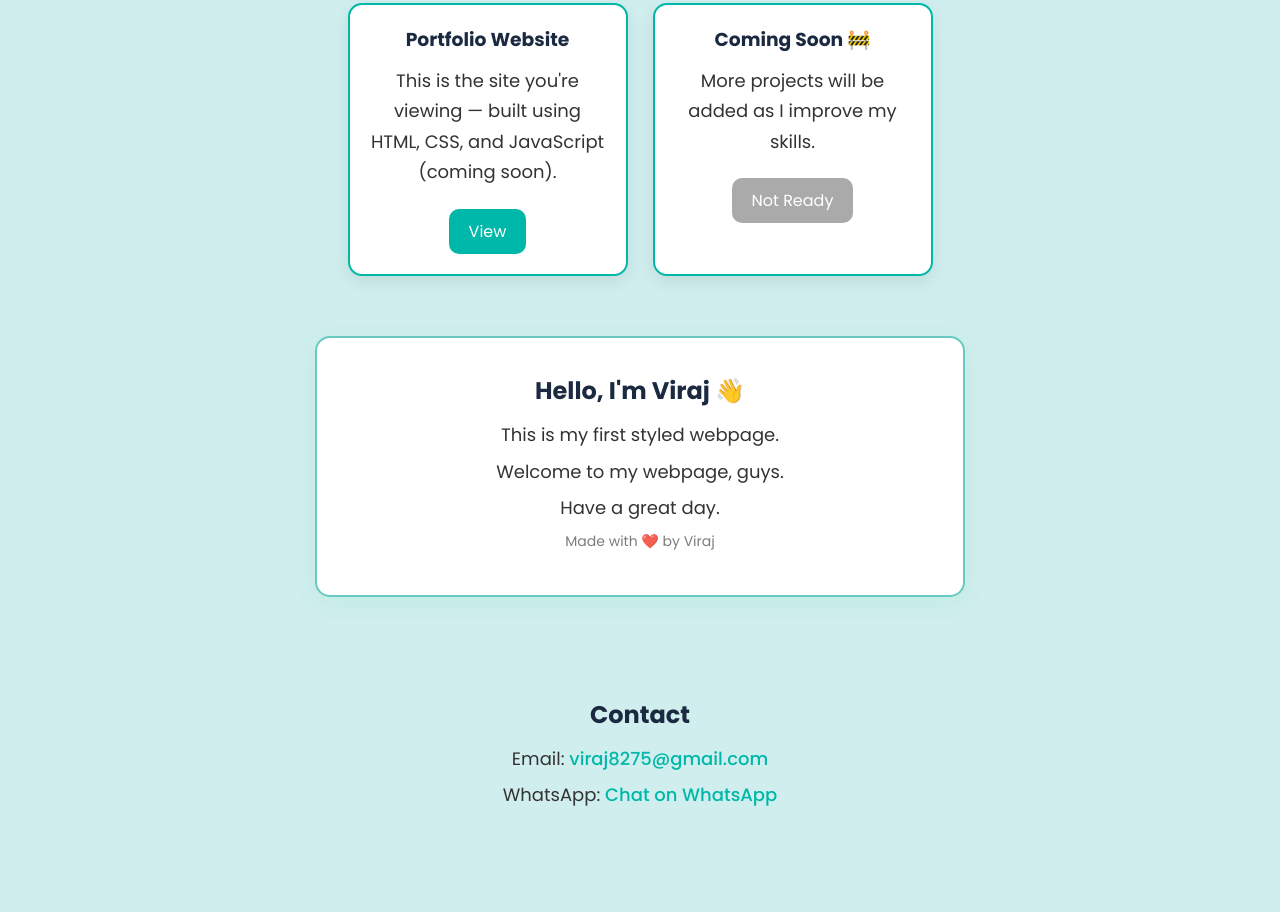
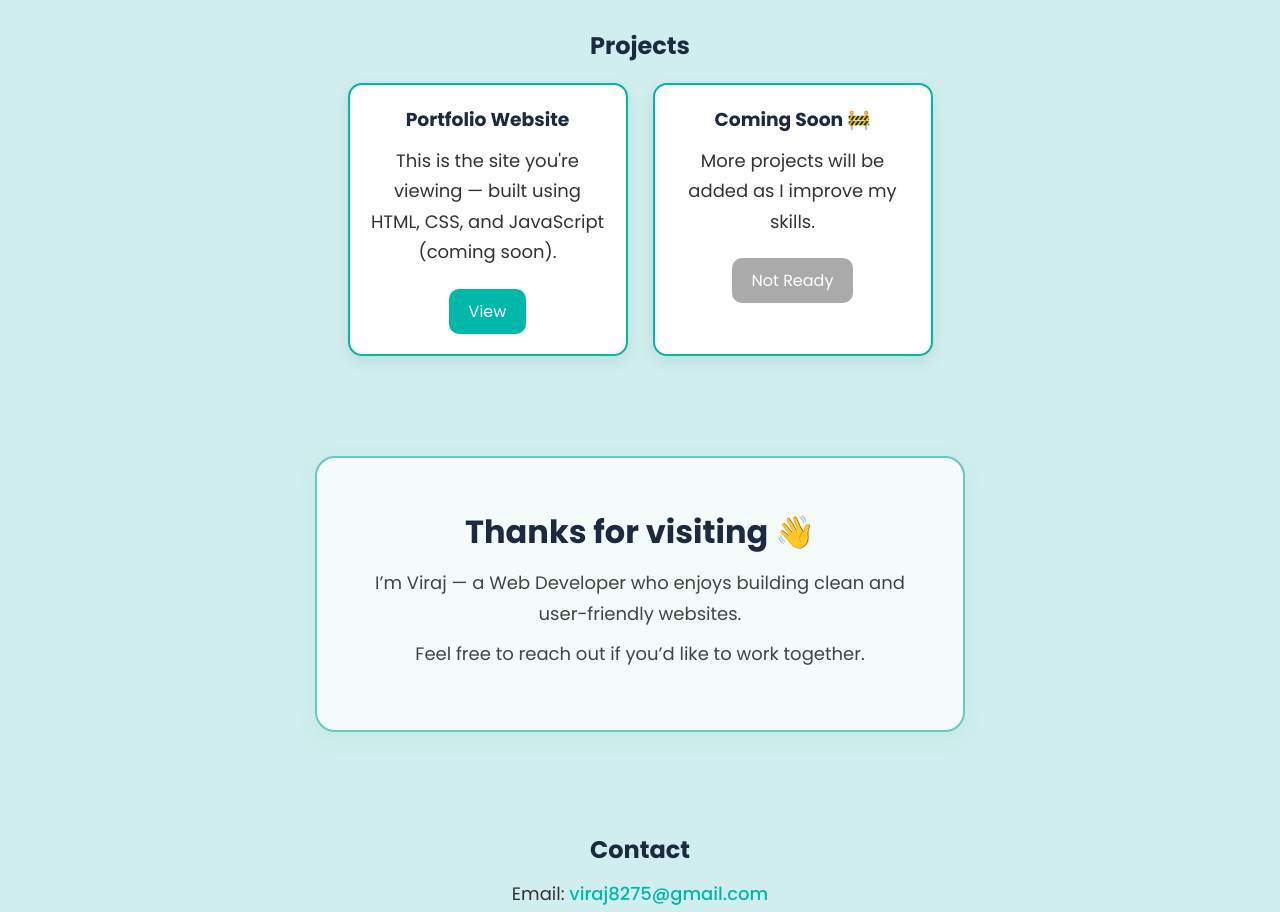
Before and after one commit to xviraj248275-beep/my-portfolio, a plain HTML site: page index.html in a window 1280 px wide. Shown: the part 1105-2017 px from the top of the page. Drawn offline with Linux system fonts and the light colour scheme.

Commit message:
added outro box and also linked my all links to site

```diff
--- a/index.html
+++ b/index.html
@@ -42,7 +42,7 @@
 
   <div class="social-links">
     <!-- put your real links here -->
-    <a href="https://github.com/YOUR-GITHUB-USERNAME" class="social-icon" target="_blank" rel="noopener noreferrer">
+    <a href="https://github.com/xviraj248275-beep" class="social-icon" target="_blank" rel="noopener noreferrer">
       <i class="fab fa-github"></i>
     </a>
 
@@ -50,7 +50,7 @@
       <i class="fab fa-instagram"></i>
     </a>
 
-    <a href="https://www.linkedin.com/in/YOUR-LINKEDIN" class="social-icon" target="_blank" rel="noopener noreferrer">
+    <a href="https://www.linkedin.com/in/viraj-gaidhane-10149939a" class="social-icon" target="_blank" rel="noopener noreferrer">
       <i class="fab fa-linkedin"></i>
     </a>
   </div>
@@ -64,9 +64,9 @@
 <section id="about" class="reveal">
   <div class="about-section">
 
+    <div class="about-text">
+      <h2>Who Am I?</h2>
 
-    <div class="about-text">
-      <h2>About Me</h2>
       <p>
         I’m Viraj — a Web Developer focused on building clean, responsive, and accessible web experiences.
         I work with HTML, CSS, and JavaScript to create interfaces that are easy to use and look modern.
@@ -117,17 +117,22 @@
             </div>
         </section>
 
-        <!-- ---------- INTRO / MESSAGE CARD SECTION ---------- -->
-        <section id="intro" class="reveal">
-               <div class="container">
-                <h1>Hello, I'm Viraj 👋</h1>
-                <p>This is my first styled webpage.</p>
-                <p>Welcome to my webpage, guys.</p>
-                <p>Have a great day.</p>
 
-                <p class="footer-text">Made with ❤️ by Viraj</p>
-            </div>
-        </section>
+
+
+        <!-- OUTRO SECTION -->
+<section class="outro-section">
+  <div class="container outro-box">
+    <h2>Thanks for visiting 👋</h2>
+    <p>
+      I’m Viraj — a Web Developer who enjoys building clean and user-friendly websites.
+    </p>
+    <p class="outro-note">
+      Feel free to reach out if you’d like to work together.
+    </p>
+
+  </div>
+</section>
 
         <!-- ---------- CONTACT SECTION (SIMPLE FOR NOW) ---------- -->
        <section id="contact" class="contact-section reveal">
--- a/style.css
+++ b/style.css
@@ -162,6 +162,8 @@ p {
     gap: 40px;
     margin: 60px auto;
     width: 80%;
+    padding: 40px;
+
 }
 
 .about-section img {
@@ -466,3 +468,41 @@ section {
 .about-text p {
   margin: 0 0 20px 0;   /* consistent spacing */
 }
+/* OUTRO SECTION */
+.outro-section {
+    margin: 100px 0 40px;
+}
+
+.outro-box {
+    background-color: #f5fbfa;
+    border-radius: 20px;
+    padding: 50px 40px;
+    text-align: center;
+}
+
+/* Outro heading */
+.outro-box h2 {
+    font-size: 32px;
+    margin-bottom: 12px;
+    color: #1b2a41;
+}
+
+/* Outro text */
+.outro-box p {
+    font-size: 18px;
+    color: #444;
+    max-width: 600px;
+    margin: 0 auto 10px;
+}
+
+/* Soft closing line */
+.outro-note {
+    font-size: 16px;
+    color: #666;
+}
+
+.footer-text2 {
+    font-size: 8px;
+
+
+}
```
